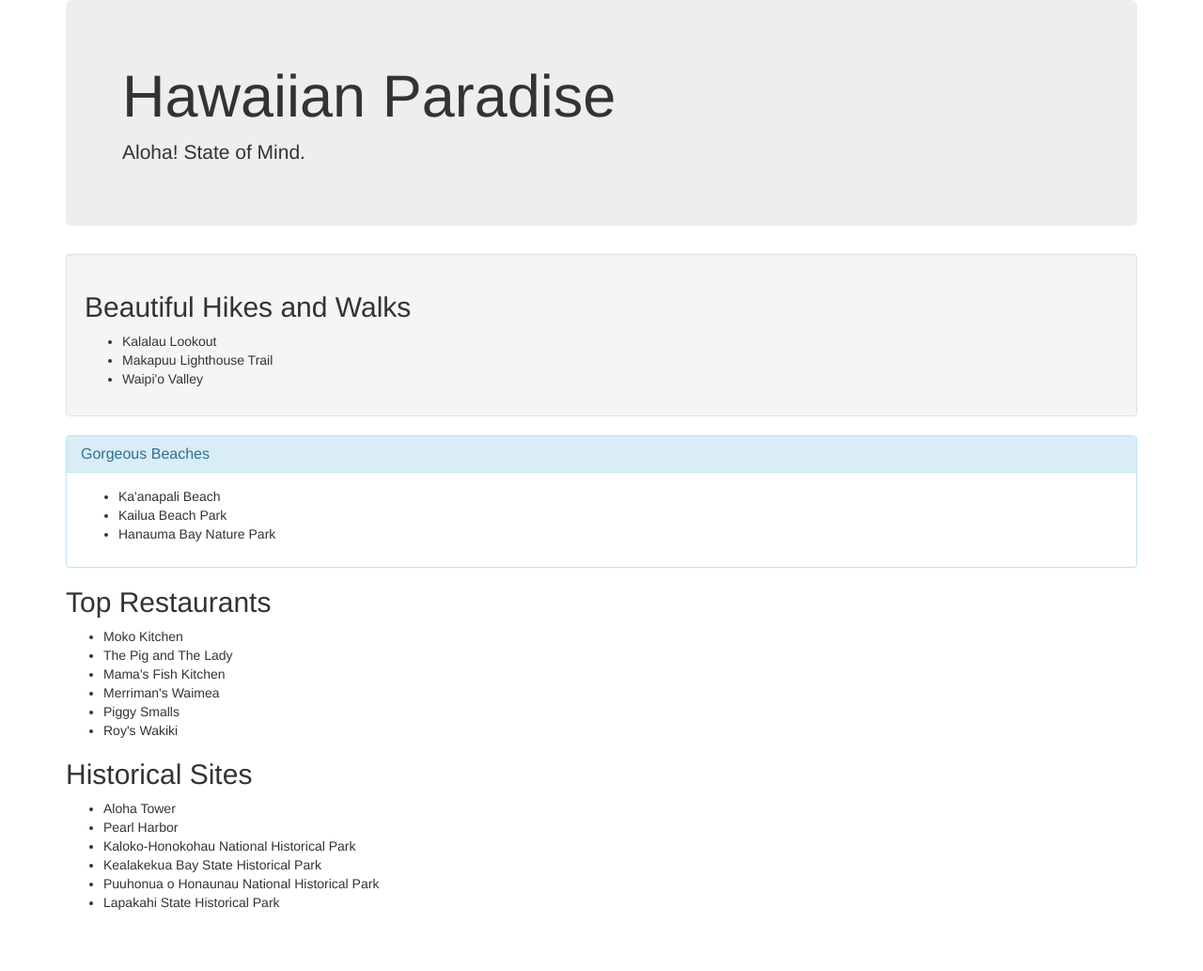
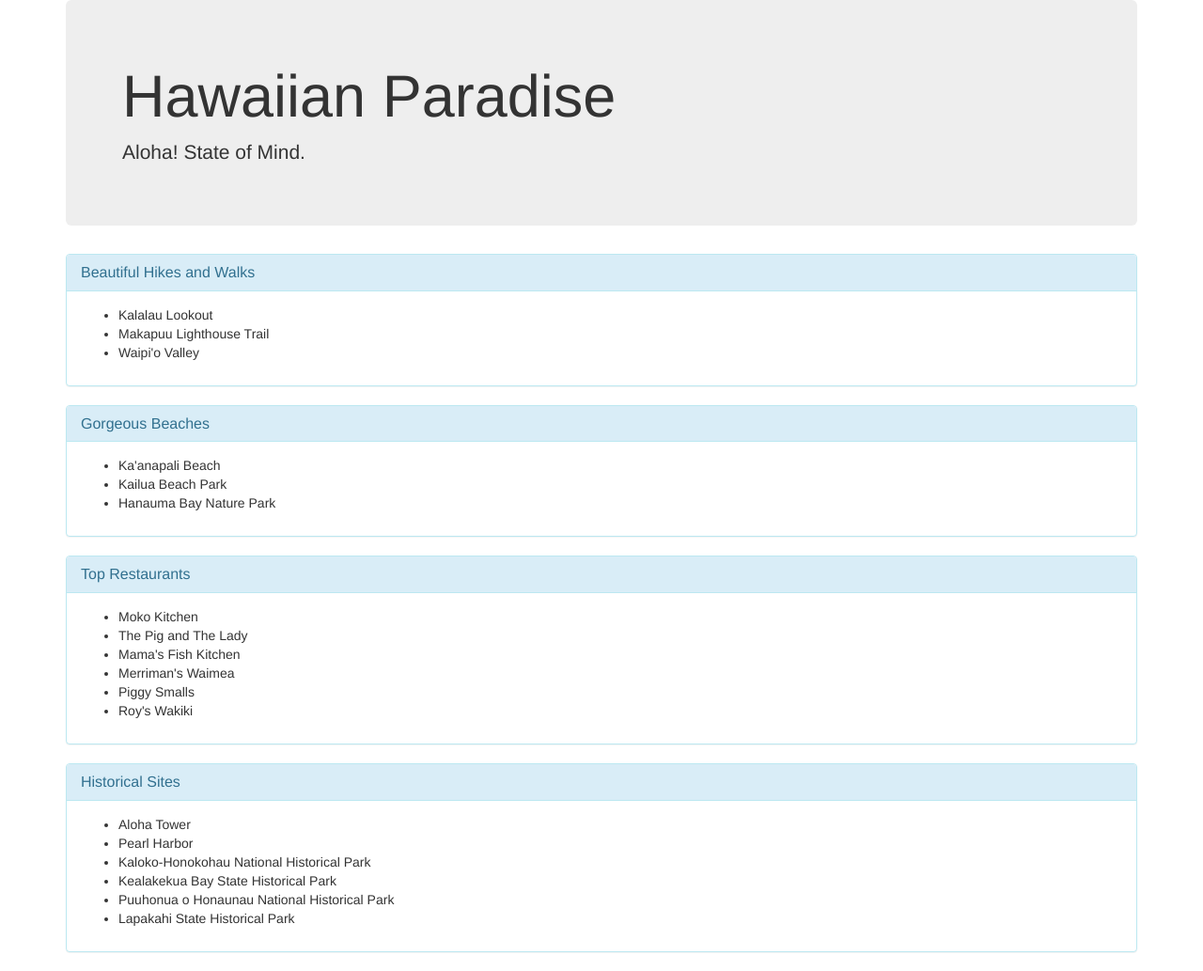
Before and after one commit to christinathip/week-in-review, a plain HTML site: page vacation/vacation.html in a window 1280 px wide. Shown: the whole page at 94% size. Before the commit the page ends 980 px from the top, so only its background shows below. Drawn offline with Linux system fonts and the light colour scheme.

Commit message:
add blocks

```diff
--- a/vacation/vacation.html
+++ b/vacation/vacation.html
@@ -12,13 +12,17 @@
             Aloha! State of Mind.
           </p>
         </div>
-        <div class="well">
-            <h2>Beautiful Hikes and Walks</h2>
+        <div class="panel panel-info">
+          <div class="panel-heading">
+            <h2 class="panel-title">Beautiful Hikes and Walks</h2>
+          </div>
+          <div class="panel-body">
             <ul>
               <li>Kalalau Lookout</li>
               <li>Makapuu Lighthouse Trail</li>
               <li>Waipi'o Valley</li>
             </ul>
+          </div>
         </div>
         <div class="panel panel-info">
           <div class="panel-heading">
@@ -32,7 +36,11 @@
             </ul>
           </div>
         </div>
-    <h2>Top Restaurants</h2>
+        <div class="panel panel-info">
+          <div class="panel-heading">
+            <h2 class="panel-title">Top Restaurants</h2>
+          </div>
+          <div class="panel-body">
             <ul>
               <li>Moko Kitchen</li>
               <li>The Pig and The Lady</li>
@@ -41,7 +49,13 @@
               <li>Piggy Smalls</li>
               <li>Roy's Wakiki</li>
             </ul>
-    <h2>Historical Sites</h2>
+          </div>
+        </div>
+        <div class="panel panel-info">
+          <div class="panel-heading">
+            <h2 class="panel-title">Historical Sites</h2>
+          </div>
+          <div class="panel-body">
             <ul>
               <li>Aloha Tower</li>
               <li>Pearl Harbor</li>
@@ -51,5 +65,7 @@
               <li>Lapakahi State Historical Park</li>
             </ul>
           </div>
+        </div>
+
   </body>
 </html>
```
Lines whose indentation alone changed are shown as unchanged.
